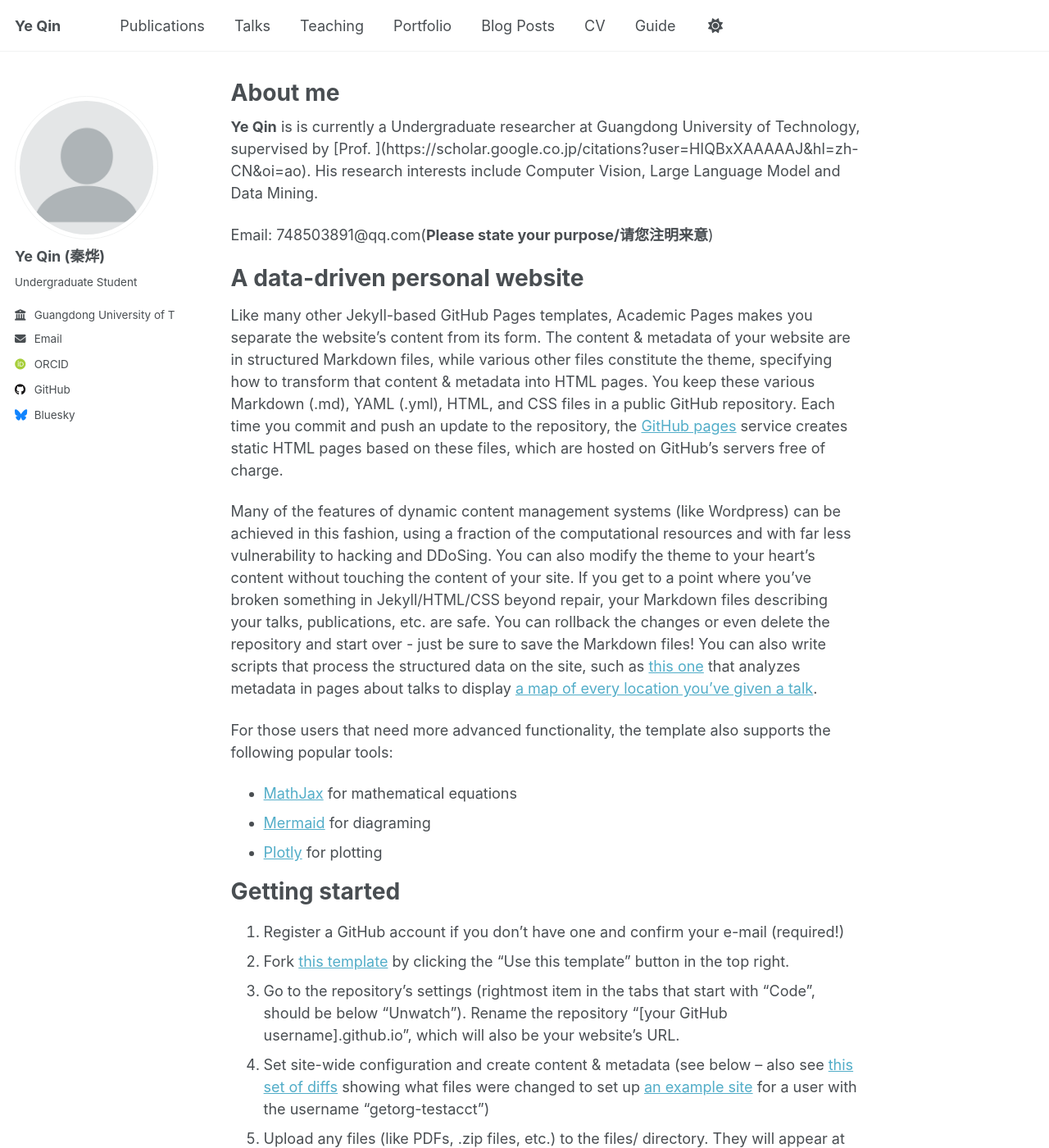
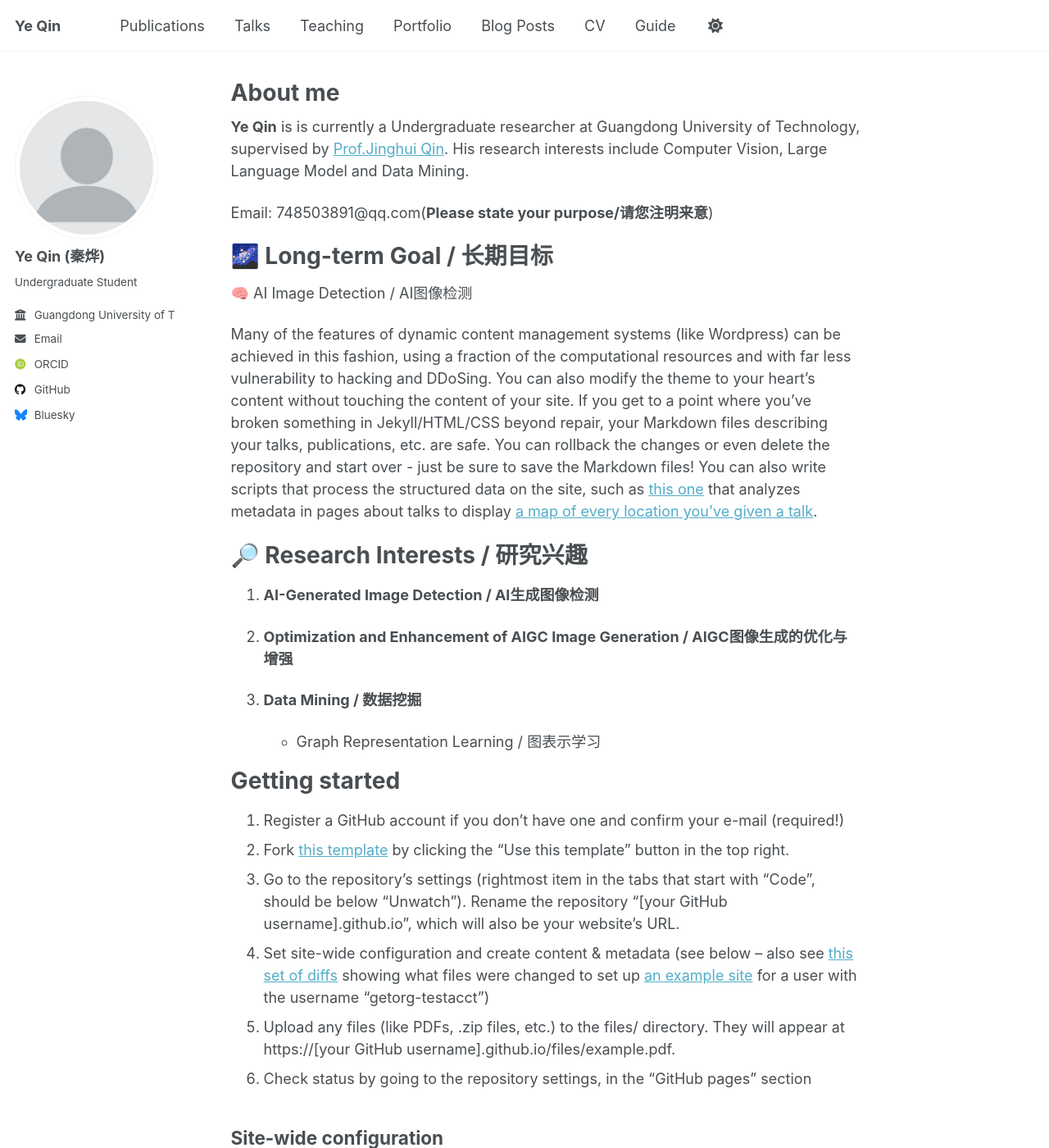
Before and after one commit to suannaige/suannaige.github.io, a Jekyll site: the page built from _pages/about.md, in a window 1280 px wide and 1400 px high. Shown: the whole window at 82% size. Built offline with Jekyll 4.4.1, drawn with Linux system fonts in a browser that asks for light colours; some web fonts are replaced; a script that is not in the unit is left out.

Commit message:
修改了研究兴趣部分

```diff
--- a/_pages/about.md
+++ b/_pages/about.md
@@ -7,20 +7,25 @@ redirect_from:
   - /about.html
 ---
 
-**Ye Qin** is is currently a Undergraduate researcher at Guangdong University of Technology, supervised by [Prof. <Jinghui Qin>](https://scholar.google.co.jp/citations?user=HIQBxXAAAAAJ&hl=zh-CN&oi=ao).  His research interests include Computer Vision, Large Language Model and Data Mining.
+**Ye Qin** is is currently a Undergraduate researcher at Guangdong University of Technology, supervised by [Prof.Jinghui Qin](https://scholar.google.co.jp/citations?user=HIQBxXAAAAAJ&hl=zh-CN&oi=ao).  His research interests include Computer Vision, Large Language Model and Data Mining.
 
 Email: 748503891@qq.com(**Please state your purpose/请您注明来意**)
 
-A data-driven personal website
+🌌 Long-term Goal / 长期目标
 ======
-Like many other Jekyll-based GitHub Pages templates, Academic Pages makes you separate the website's content from its form. The content & metadata of your website are in structured Markdown files, while various other files constitute the theme, specifying how to transform that content & metadata into HTML pages. You keep these various Markdown (.md), YAML (.yml), HTML, and CSS files in a public GitHub repository. Each time you commit and push an update to the repository, the [GitHub pages](https://pages.github.com/) service creates static HTML pages based on these files, which are hosted on GitHub's servers free of charge.
+🧠 AI Image Detection / AI图像检测
 
 Many of the features of dynamic content management systems (like Wordpress) can be achieved in this fashion, using a fraction of the computational resources and with far less vulnerability to hacking and DDoSing. You can also modify the theme to your heart's content without touching the content of your site. If you get to a point where you've broken something in Jekyll/HTML/CSS beyond repair, your Markdown files describing your talks, publications, etc. are safe. You can rollback the changes or even delete the repository and start over - just be sure to save the Markdown files! You can also write scripts that process the structured data on the site, such as [this one](https://github.com/academicpages/academicpages.github.io/blob/master/talkmap.ipynb) that analyzes metadata in pages about talks to display [a map of every location you've given a talk](https://academicpages.github.io/talkmap.html).
 
-For those users that need more advanced functionality, the template also supports the following popular tools:
-- [MathJax](https://www.mathjax.org/) for mathematical equations
-- [Mermaid](https://mermaid.js.org/) for diagraming
-- [Plotly](https://plotly.com/javascript/) for plotting
+
+🔎 Research Interests / 研究兴趣
+======
+1. **AI-Generated Image Detection / AI生成图像检测**
+
+2. **Optimization and Enhancement of AIGC Image Generation / AIGC图像生成的优化与增强**
+
+3. **Data Mining / 数据挖掘**
+   - Graph Representation Learning / 图表示学习
 
 Getting started
 ======
```
